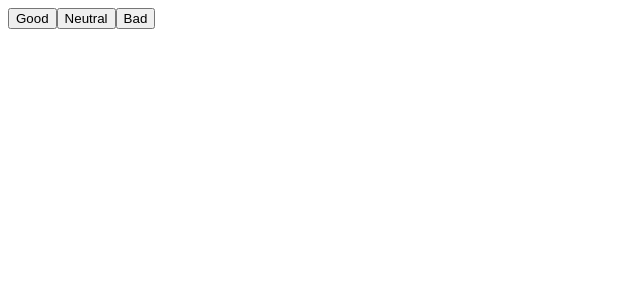
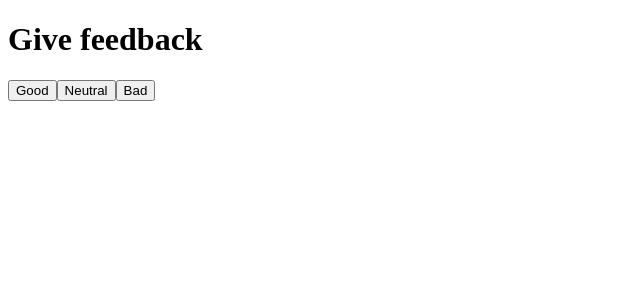
Before and after one commit to kenzul/unicafe, a React (Vite) app: page / in a window 1280 px wide. Shown: the top 300 px of the page, without its empty margins (0-640 px from the left). Built offline with nearby package versions, Linux system fonts and the light colour scheme.

Commit message:
Create Feedback component

```diff
--- a/src/App.jsx
+++ b/src/App.jsx
@@ -6,6 +6,17 @@ const Button = ({ onClick, text }) => {
 
 const Counter = ({ name, count }) => {
   return <p>{name} {count}</p>
+}
+
+const Feedback = ({ handleGoodClick, handleNeutralClick, handleBadClick }) => {
+  return (
+    <div>
+      <h1>Give feedback</h1>
+      <Button onClick={handleGoodClick} text="Good"></Button>
+      <Button onClick={handleNeutralClick} text="Neutral"></Button>
+      <Button onClick={handleBadClick} text="Bad"></Button>
+    </div>
+  )
 }
 
 const App = () => {
@@ -19,11 +30,14 @@ const App = () => {
 
   return (
     <div>
-      <Button onClick={createButtonHandler(setGood, good)} text="Good"></Button>
-      <Button onClick={createButtonHandler(setNeutral, neutral)} text="Neutral"></Button>
-      <Button onClick={createButtonHandler(setBad, bad)} text="Bad"></Button>
+      <Feedback
+        handleGoodClick={createButtonHandler(setGood, good)}
+        handleBadClick={createButtonHandler(setBad, bad)}
+        handleNeutralClick={createButtonHandler(setNeutral, neutral)}
+      ></Feedback>
     </div>
   )
 }
 
+
 export default App;
```
